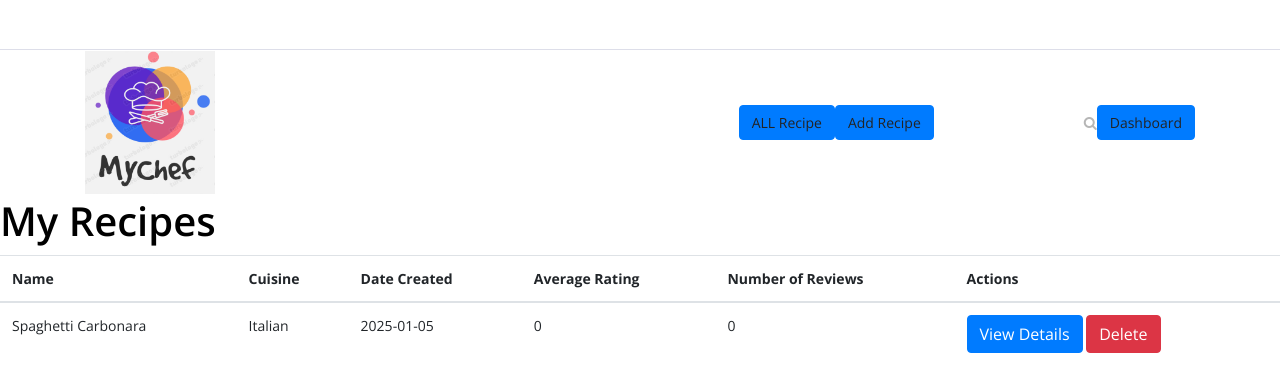
After one commit to Insaniyat-Ishan/MyChef-Flask, a Flask app: page /my_recipes in a window 1280 px wide. The commit adds this page. Shown: the top 392 px of the page. Run offline with Flask 3, Linux system fonts and the light colour scheme; a user stored in the database is signed in; some libraries are stand-ins or nearby versions.

Commit message:
my_recipes page

```diff
--- a/MyChef/templates/dashboard.html
+++ b/MyChef/templates/dashboard.html
@@ -28,6 +28,11 @@
           <li><a href="{{ url_for('views.favorites') }}">
             <button class="btn">View Favorites</button>
           </a></li>
+          <li>
+            <a href="{{ url_for('views.my_recipes') }}">
+                <button class="btn">My Recipes</button>
+            </a>
+        </li>
         </ul>
       </div>
       <div class="logout-btn">
--- /dev/null
+++ b/MyChef/templates/my_recipes.html
@@ -0,0 +1,37 @@
+{% extends "base.html" %}
+
+{% block content %}
+<h1>My Recipes</h1>
+<table class="table">
+    <thead>
+        <tr>
+            <th>Name</th>
+            <th>Cuisine</th>
+            <th>Date Created</th>
+            <th>Average Rating</th>
+            <th>Number of Reviews</th>
+            <th>Actions</th>
+        </tr>
+    </thead>
+    <tbody>
+        {% for recipe, average_rating, review_count in recipes %}
+        <tr>
+            <td>{{ recipe.name }}</td>
+            <td>{{ recipe.cuisine }}</td>
+            <td>{{ recipe.date_created.strftime('%Y-%m-%d') }}</td>
+            <td>{{ average_rating|round(1) }}</td>
+            <td>{{ review_count }}</td>
+            <td>
+                <!-- View Details Button -->
+                <a href="{{ url_for('views.recipe_details', recipe_id=recipe.id) }}" class="btn btn-primary">View Details</a>
+
+                <!-- Delete Button -->
+                <form action="{{ url_for('views.delete_recipe', recipe_id=recipe.id) }}" method="post" style="display:inline;">
+                    <button type="submit" class="btn btn-danger">Delete</button>
+                </form>
+            </td>
+        </tr>
+        {% endfor %}
+    </tbody>
+</table>
+{% endblock %}
--- a/MyChef/views.py
+++ b/MyChef/views.py
@@ -180,6 +180,37 @@ def recipes():
 def recipe_details(recipe_id):
     recipe = Recipe.query.get_or_404(recipe_id)  # Fetch the recipe or return a 404 error if not found
     return render_template('recipe_details.html', recipe=recipe)
+
+######## MY RECIPE SECTION ########
+@views.route('/my_recipes', methods=['GET'])
+@login_required
+def my_recipes():
+    # Fetch the recipes added by the current user, including reviews and average ratings
+    recipes = db.session.query(
+        Recipe,
+        func.coalesce(func.avg(Review.rating), 0).label('average_rating'),
+        func.count(Review.id).label('review_count')
+    ).outerjoin(Review).filter(Recipe.user_id == current_user.id).group_by(Recipe.id).all()
+
+    return render_template('my_recipes.html', recipes=recipes)
+
+
+
+@views.route('/delete_recipe/<int:recipe_id>', methods=['POST'])
+@login_required
+def delete_recipe(recipe_id):
+    recipe = Recipe.query.filter_by(id=recipe_id, user_id=current_user.id).first()
+    if recipe:
+        db.session.delete(recipe)
+        db.session.commit()
+        flash('Recipe deleted successfully!', category='success')
+    else:
+        flash('Recipe not found or you are not authorized to delete it.', category='error')
+    return redirect(url_for('views.my_recipes'))
+
+####################################
+
+
 
 ######## Handle Chatbot ################
 def generate_response(user_message):
```
